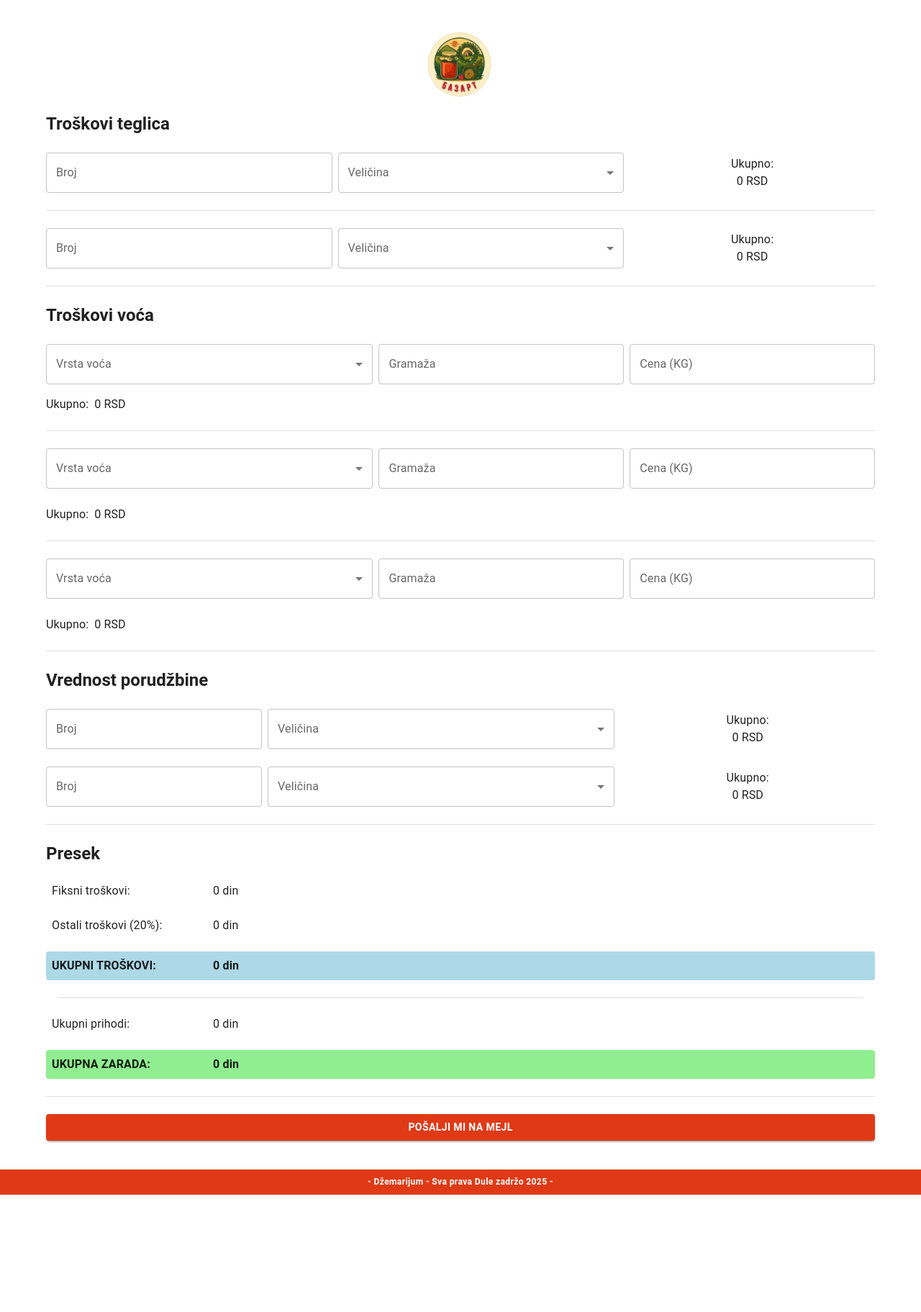
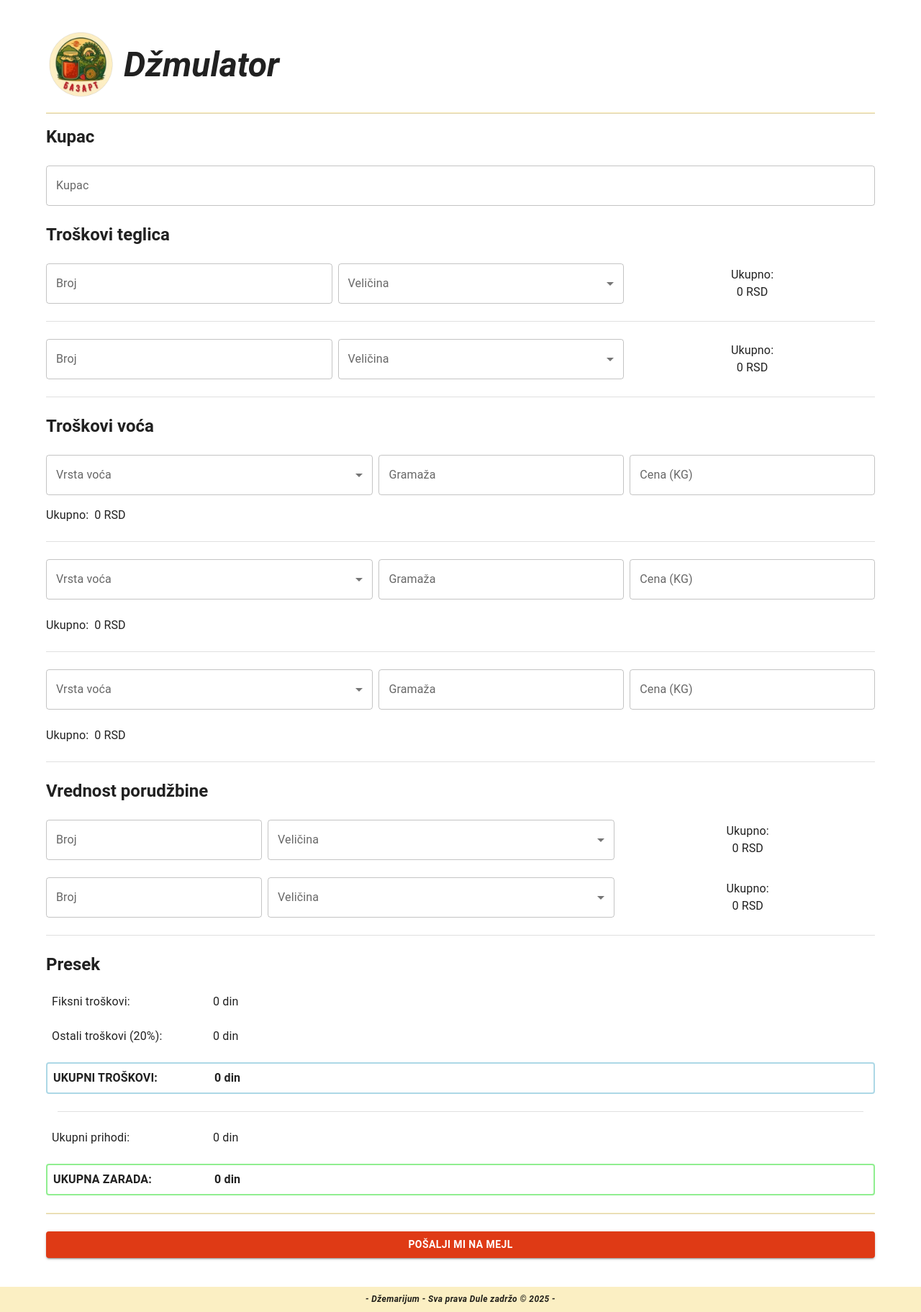
Before and after one commit to LakiTheGreat/UI_dzem_kalkulator, a React (Create React App) app in the folder my-app/: page / in a window 1280 px wide. Shown: the whole page at 72% size. Before the commit the page ends 1660 px from the top, so only its background shows below. Built offline with nearby package versions, Linux system fonts and the light colour scheme; some icons are missing.

Commit message:
restyle and buyer

```diff
--- a/my-app/src/App.tsx
+++ b/my-app/src/App.tsx
@@ -1,29 +1,47 @@
-import { Box, Container, Stack, Typography } from '@mui/material';
+import { Box, Container, Divider, Stack, Typography } from '@mui/material';
 
 import logo from './assets/logo.png';
 import Form from './form';
+import { colors } from './constants';
 
 function App() {
   return (
     <>
       <Container sx={{ my: 5 }}>
-        <Stack alignItems='center' gap={2}>
-          <Box
-            component='img'
-            alt='logo'
-            src={logo}
-            sx={{ width: 100, height: 100 }}
+        <Stack gap={2}>
+          <Stack direction='row' alignItems='center' gap={1}>
+            <Box
+              component='img'
+              alt='logo'
+              src={logo}
+              sx={{ width: 100, height: 100 }}
+            />
+            <Typography
+              variant='h3'
+              sx={{ fontStyle: 'italic', fontWeight: 'bold' }}
+            >
+              Džmulator
+            </Typography>
+          </Stack>
+
+          <Divider
+            sx={{
+              color: colors.secondary,
+              bgcolor: colors.secondary,
+              height: 2,
+            }}
           />
+
           <Form />
         </Stack>
       </Container>
-      <Stack sx={{ bgcolor: '#DF3A15', py: 1 }}>
+      <Stack sx={{ bgcolor: colors.secondary, py: 1 }}>
         <Typography
           variant='caption'
           textAlign='center'
-          sx={{ fontWeight: 'bold', color: '#fff' }}
+          sx={{ fontWeight: 'bold', fontStyle: 'italic' }}
         >
-          - Džemarijum - Sva prava Dule zadržo 2025 -
+          - Džemarijum - Sva prava Dule zadržo © 2025 -
         </Typography>
       </Stack>
     </>
--- a/my-app/src/constants/index.ts
+++ b/my-app/src/constants/index.ts
@@ -58,3 +58,8 @@ export const fruits: MenuItemType[] = [
     menuItemLabel: 'Malina',
   },
 ];
+
+export const colors = {
+  main: '#DF3A15',
+  secondary: '#FBEFC3',
+};
--- a/my-app/src/form/index.tsx
+++ b/my-app/src/form/index.tsx
@@ -7,7 +7,7 @@ import FormattedPrice from '../utils/FormattedPrice';
 import FormProvider from './FormProvider';
 import RHFSelectInput from './RHFSelectInput';
 import RHFTextInput from './RHFTextInput';
-import { cupPrice, cupTypes, fruits } from '../constants';
+import { colors, cupPrice, cupTypes, fruits } from '../constants';
 
 type FormData = {
   numOfCups: number | string;
@@ -39,6 +39,7 @@ type FormData = {
   totalExpences: number | string;
   totalIncome: number | string;
   totalProfit: number | string;
+  buyer: string;
 };
 
 export default function Form() {
@@ -73,6 +74,7 @@ export default function Form() {
       totalExpences: '',
       totalIncome: '',
       totalProfit: '',
+      buyer: '',
     },
   });
 
@@ -108,8 +110,6 @@ export default function Form() {
   } = watch();
 
   const formSubmit = async (data: FormData) => {
-    console.log(data);
-
     const date = new Date();
     const formattedDateTime =
       date.toLocaleDateString('sr-RS') +
@@ -120,7 +120,8 @@ export default function Form() {
         'service_prb7u5o', // from EmailJS dashboard
         'template_opdxwmi',
         {
-          email: 'dusan.pantelic7@gmail.com',
+          email: 'lakobrija93@gmail.com',
+          // email: 'dusan.pantelic7@gmail.com',
           date: formattedDateTime,
           expences_cups: 110,
           expences_fruits:
@@ -146,6 +147,7 @@ export default function Form() {
           smallCups_total: data.orderTotal1,
           largeCups: data.orderNumberOfCups2,
           largeCups_total: data.orderTotal2,
+          buyer: data.buyer,
         },
         'HknMoAEDVlbk1FCHp' // EmailJS user ID (public key)
       )
@@ -270,6 +272,14 @@ export default function Form() {
   return (
     <FormProvider methods={methods} onSubmit={handleSubmit(formSubmit)}>
       <Stack gap={3}>
+        {/* ----------------------------------------------------------------------- */}
+        <Stack gap={3}>
+          <Typography variant='h5' sx={{ fontWeight: 'bold' }}>
+            Kupac
+          </Typography>
+          <RHFTextInput name='buyer' label='Kupac' />
+        </Stack>
+
         {/* ----------------------------------------------------------------------- */}
         <Stack gap={3}>
           <Typography variant='h5' sx={{ fontWeight: 'bold' }}>
@@ -501,7 +511,7 @@ export default function Form() {
             direction='row'
             alignItems='center'
             gap={3}
-            sx={{ bgcolor: 'lightblue', p: 1, borderRadius: 1 }}
+            sx={{ border: '2px solid lightblue', p: 1, borderRadius: 1 }}
           >
             <Typography variant='body1' sx={{ width: 200, fontWeight: 'bold' }}>
               UKUPNI TROŠKOVI:
@@ -526,7 +536,7 @@ export default function Form() {
             direction='row'
             alignItems='center'
             gap={3}
-            sx={{ p: 1, bgcolor: 'lightGreen', borderRadius: 1 }}
+            sx={{ p: 1, border: '2px solid lightGreen', borderRadius: 1 }}
           >
             <Typography variant='body1' sx={{ width: 200, fontWeight: 'bold' }}>
               UKUPNA ZARADA:
@@ -536,11 +546,19 @@ export default function Form() {
             >{`${totalProfit} din`}</Typography>
           </Stack>
         </Stack>
-        <Divider />
+
+        <Divider
+          sx={{
+            color: colors.secondary,
+            bgcolor: colors.secondary,
+            height: 2,
+          }}
+        />
+
         <Button
           type='submit'
           variant='contained'
-          sx={{ fontWeight: 'bold', bgcolor: '#DF3A15' }}
+          sx={{ fontWeight: 'bold', bgcolor: colors.main }}
         >
           Pošalji mi na mejl
         </Button>
```
